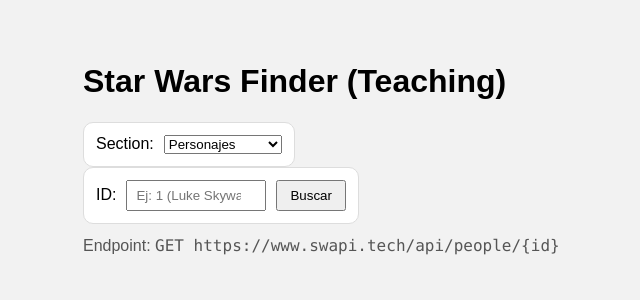
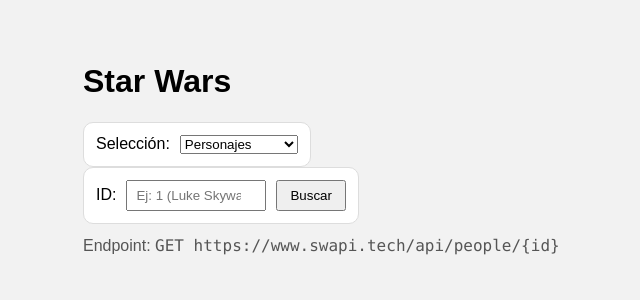
Before and after one commit to marianaVeloz/StarWars, an Angular app: page / in a window 1280 px wide. Shown: the top 300 px of the page, without its empty margins (97-737 px from the left). Built offline with nearby package versions, Linux system fonts and the light colour scheme.

Commit message:
Modificación de datos

```diff
--- a/src/app/app.component.html
+++ b/src/app/app.component.html
@@ -1,13 +1,13 @@
 <!-- Código HTML -->
  <div class="container">
 
-  <h1>Star Wars Finder (Teaching)</h1>
+  <h1>Star Wars </h1>
 
   <!-- SELECTOR DE SECCIÓN -->
 
   <div class="form">
 
-    <label>Section:</label>
+    <label>Selección:</label>
 
     <select [(ngModel)]="section" (change)="updatePlaceholder()">
 
@@ -59,7 +59,7 @@
   </p>
 
 
-  <!-- PEOPLE CARD -->
+  <!-- Personajes -->
 
   <div *ngIf="person" class="card">
 
@@ -82,7 +82,7 @@
   </div>
 
 
-  <!-- PLANET CARD -->
+  <!-- Planeta -->
 
   <div *ngIf="planet" class="card">
 
@@ -103,7 +103,7 @@
   </div>
 
 
-  <!-- STARSHIP CARD -->
+  <!-- Naves -->
 
   <div *ngIf="starship" class="card">
 
@@ -124,7 +124,7 @@
   </div>
 
 
-  <!-- ENDPOINT INFO -->
+  <!-- Endpoint info -->
 
   <p class="note">
 
--- a/src/app/app.component.ts
+++ b/src/app/app.component.ts
@@ -113,6 +113,16 @@
     }
 
     // Naves
+    this.swapi.getStarshipById(id).subscribe({
+      next: (s) => {
+        this.starship = s;
+        this.loading = false;
+      },
+      error: () => {
+        this.loading = false;
+        this.errorMessage = 'No se encontró la nave con ese ID.';
+      }
+    });
 
   }
 }
```
